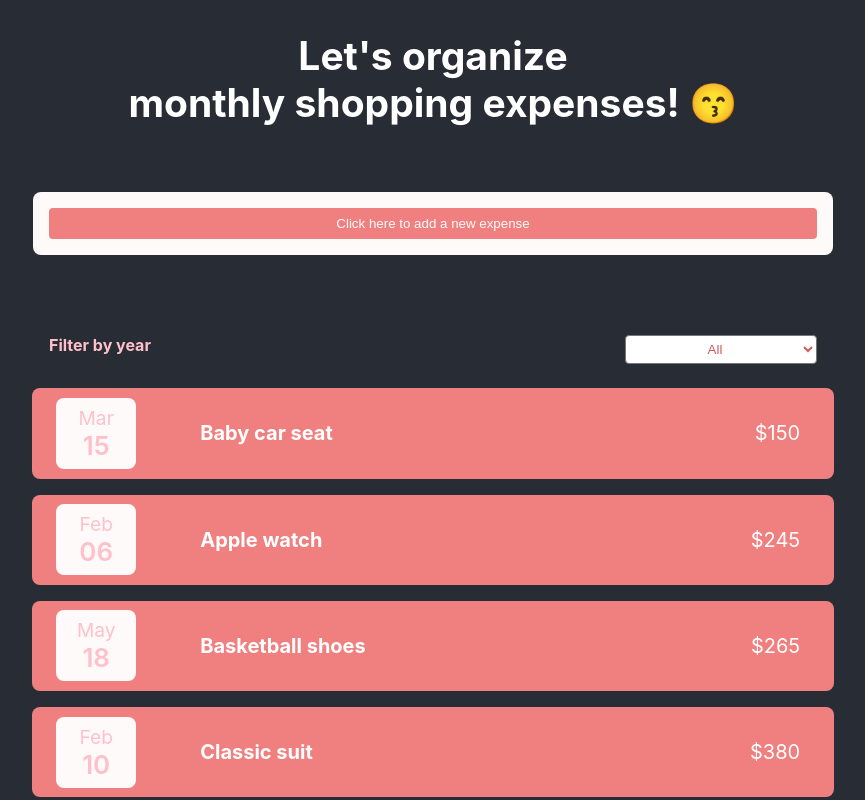
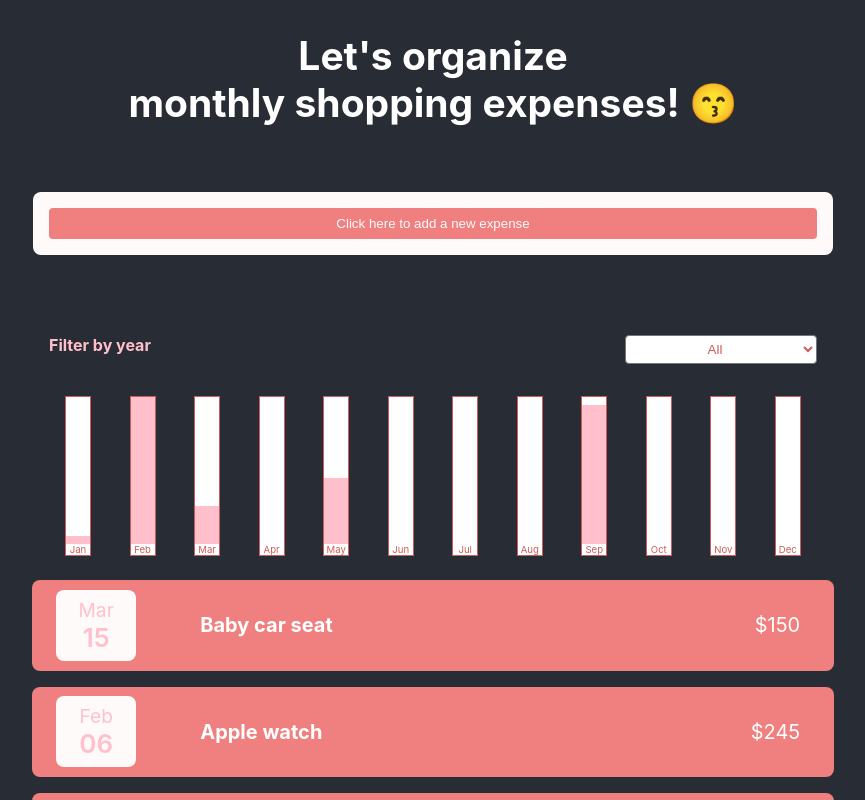
Before and after one commit to YvonneTou/expense-tracker, a React (Create React App) app: page / in a window 1280 px wide. Shown: the top 800 px of the page, without its empty margins (207-1072 px from the left). Built offline with nearby package versions, Linux system fonts and the light colour scheme; the HTML template or start-up script is replaced by a standard one.

Commit message:
create chart display

```diff
--- a/src/components/Chart/Chart.css
+++ b/src/components/Chart/Chart.css
@@ -1,9 +1,10 @@
 .chart {
+  display: block;
   padding: 1rem;
   border-radius: 4px;
-  background-color: indianred;
+  /* background-color: white; */
   text-align: center;
   display: flex;
   justify-content: space-between;
-  height: 20%;
+  height: 10rem;
 }
--- a/src/components/Chart/Chart.js
+++ b/src/components/Chart/Chart.js
@@ -2,13 +2,16 @@ import ChartBar from './ChartBar';
 import './Chart.css'
 
 const Chart = (props) => {
+  const dataPointValues = props.dataPoints.map(dataPoint => dataPoint.value);
+  const totalMaxValue = Math.max(...dataPointValues);
+
   return(
     <div className="chart">
       {props.dataPoints.map((dataPoint) => (
         <ChartBar
         key={dataPoint.id}
         value={dataPoint.value}
-        maxValue={null}
+        maxValue={totalMaxValue}
         label={dataPoint.label}
         />
       ))}
--- a/src/components/Chart/ChartBar.css
+++ b/src/components/Chart/ChartBar.css
@@ -1,4 +1,15 @@
-.chart-bar__empty {
+.chart-bar {
+  height: 100%;
+  display: flex;
+  flex-direction: column;
+  align-items: center;
+}
+
+.chart-bar__inner {
+  height: 100%;
+  width: 1.5rem;
+  border: 1px solid indianred;
+  /* border-radius: 4px; */
   background-color: white;
   overflow: hidden;
   display: flex;
@@ -9,10 +20,11 @@
 .chart-bar__fill {
   background-color: pink;
   width: 100%;
-  transition: all 0.3s ease-out;
+  transition: all 0.8s ease-in-out;
 }
 
 .chart-bar__label {
-  font-size: smaller;
+  font-size: 0.6rem;
   text-align: center;
+  color: indianred;
 }
--- a/src/components/Chart/ChartBar.js
+++ b/src/components/Chart/ChartBar.js
@@ -0,0 +1,17 @@
+import './ChartBar.css'
+
+const ChartBar = (props) => {
+  let barFillHeight = "0%";
+
+  if (props.maxValue > 0) {
+    barFillHeight = Math.round((props.value / props.maxValue) * 100) + "%";
+  }
+  return <div className="chart-bar">
+    <div className="chart-bar__inner">
+      <div className="chart-bar__fill" style={{height: barFillHeight}}></div>
+      <div className="chart-bar__label">{props.label}</div>
+    </div>
+  </div>
+};
+
+export default ChartBar;
--- a/src/components/Expenses/Expenses.js
+++ b/src/components/Expenses/Expenses.js
@@ -2,6 +2,7 @@ import React, { useState } from 'react';
 import './Expenses.css'
 import ExpenseItem from "./ExpenseItem";
 import ExpenseFilter from './ExpenseFilter';
+import ExpensesChart from './ExpensesChart';
 
 function Expenses(props) {
   const [filteredYear, setFilteredYear] = useState('All');
@@ -31,6 +32,7 @@ function Expenses(props) {
   return (
     <div className='expenses-container'>
       <ExpenseFilter onFilterChange={filterChangeHandler} selectedDefault={filteredYear} />
+      <ExpensesChart expenses={filteredExpenses}/>
       <div className='expenses'>
         {expensesDisplay}
       </div>
--- /dev/null
+++ b/src/components/Expenses/ExpensesChart.js
@@ -0,0 +1,31 @@
+import React from 'react';
+import Chart from '../Chart/Chart';
+
+const ExpensesChart = (props) => {
+
+  const chartDataPoints = [
+    { label: "Jan", value: 0, id: ('d' + Math.floor(Math.random() * 1000).toString()) },
+    { label: "Feb", value: 0, id: ('d' + Math.floor(Math.random() * 1000).toString()) },
+    { label: "Mar", value: 0, id: ('d' + Math.floor(Math.random() * 1000).toString()) },
+    { label: "Apr", value: 0, id: ('d' + Math.floor(Math.random() * 1000).toString()) },
+    { label: "May", value: 0, id: ('d' + Math.floor(Math.random() * 1000).toString()) },
+    { label: "Jun", value: 0, id: ('d' + Math.floor(Math.random() * 1000).toString()) },
+    { label: "Jul", value: 0, id: ('d' + Math.floor(Math.random() * 1000).toString()) },
+    { label: "Aug", value: 0, id: ('d' + Math.floor(Math.random() * 1000).toString()) },
+    { label: "Sep", value: 0, id: ('d' + Math.floor(Math.random() * 1000).toString()) },
+    { label: "Oct", value: 0, id: ('d' + Math.floor(Math.random() * 1000).toString()) },
+    { label: "Nov", value: 0, id: ('d' + Math.floor(Math.random() * 1000).toString()) },
+    { label: "Dec", value: 0, id: ('d' + Math.floor(Math.random() * 1000).toString()) },
+  ];
+
+  props.expenses.forEach(expense => {
+    const expenseMonth = expense.date.getMonth();
+    chartDataPoints[expenseMonth].value += expense.amount;
+    console.log(chartDataPoints[expenseMonth].value);
+  }
+  )
+
+  return <Chart dataPoints={chartDataPoints} />
+};
+
+export default ExpensesChart;
```
